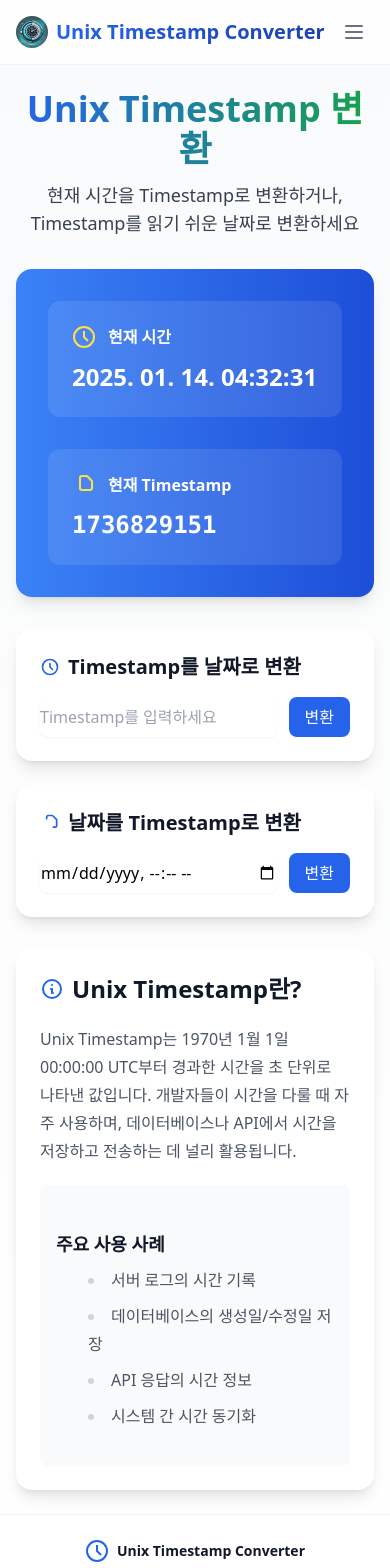
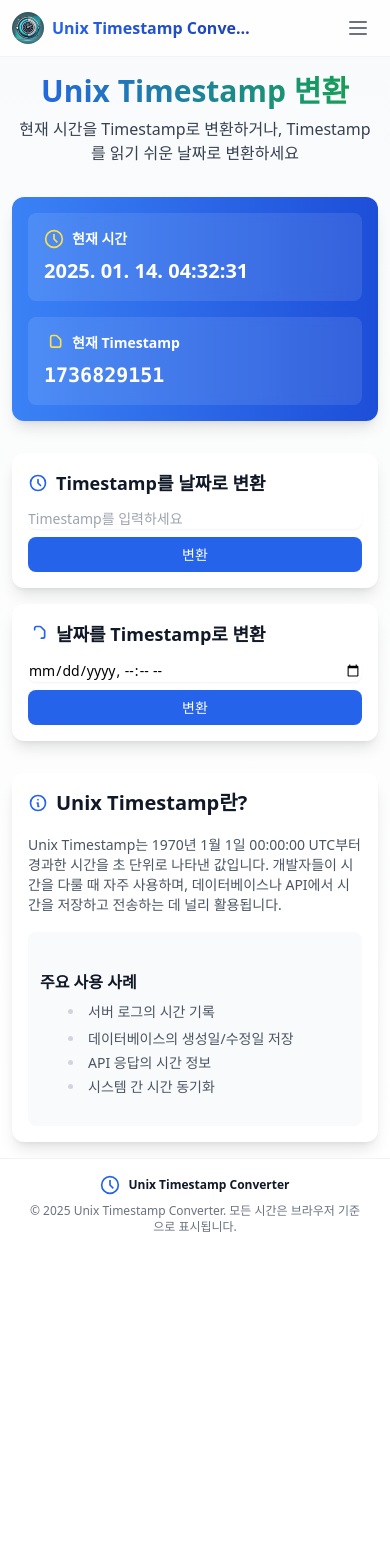
Before and after one commit to DodamKing/timestamp-converter, a Nuxt app: page /timestamp in a window 390 px wide. Shown: the top 1568 px of the page. After the commit the page ends 1251 px from the top, so only its background shows below. Built offline with nearby package versions, Linux system fonts and the light colour scheme.

Commit message:
모바일 대응 강화

```diff
--- a/layouts/default.vue
+++ b/layouts/default.vue
@@ -2,8 +2,8 @@
     <div class="min-h-screen bg-gradient-to-b from-gray-50 to-white">
         <!-- 글래스모피즘 효과가 적용된 헤더 -->
         <header class="sticky top-0 z-50 backdrop-blur-md bg-white/75 border-b border-gray-200/50">
-            <nav class="max-w-7xl mx-auto px-4 sm:px-6 lg:px-8">
-                <div class="flex justify-between h-16">
+            <nav class="max-w-7xl mx-auto px-3 sm:px-6 lg:px-8">
+                <div class="flex justify-between h-14 sm:h-16">
                     <!-- 로고 섹션 -->
                     <div class="flex items-center">
                         <NuxtLink to="/" class="flex items-center space-x-2">
@@ -26,12 +26,11 @@
                                 </div>
                             </div>
                             <span
-                                class="text-xl font-bold bg-gradient-to-r from-blue-600 to-blue-800 bg-clip-text text-transparent">
+                                class="text-base sm:text-xl font-bold bg-gradient-to-r from-blue-600 to-blue-800 bg-clip-text text-transparent truncate max-w-[200px] sm:max-w-none">
                                 Unix Timestamp Converter
                             </span>
                         </NuxtLink>
                     </div>
-
 
                     <!-- 데스크톱 네비게이션 -->
                     <div class="hidden sm:flex sm:items-center sm:space-x-1">
@@ -64,18 +63,28 @@
                         </button>
                     </div>
                 </div>
+            </nav>
+        </header>
+
+        <!-- 모바일 메뉴 오버레이 및 컨텐츠 -->
+        <Teleport to="body">
+            <!-- 오버레이 -->
+            <Transition enter-class="opacity-0" enter-to-class="opacity-100"
+                enter-active-class="transition-opacity duration-200" leave-class="opacity-100"
+                leave-to-class="opacity-0" leave-active-class="transition-opacity duration-200">
+                <div v-if="isMenuOpen" class="fixed inset-0 bg-black/20 z-40" @click="isMenuOpen = false"></div>
+            </Transition>
 
             <!-- 모바일 메뉴 -->
-                <transition enter-active-class="transition duration-200 ease-out"
+            <Transition enter-active-class="transition duration-200 ease-out"
                 enter-from-class="transform scale-95 opacity-0" enter-to-class="transform scale-100 opacity-100"
-                    leave-active-class="transition duration-100 ease-in"
-                    leave-from-class="transform scale-100 opacity-100" leave-to-class="transform scale-95 opacity-0">
-                    <div v-show="isMenuOpen"
-                        class="sm:hidden absolute inset-x-0 top-16 bg-white border-b border-gray-200 pb-3 shadow-lg">
+                leave-active-class="transition duration-100 ease-in" leave-from-class="transform scale-100 opacity-100"
+                leave-to-class="transform scale-95 opacity-0">
+                <div v-if="isMenuOpen"
+                    class="fixed top-14 sm:top-16 inset-x-0 bg-white border-b border-gray-200 pb-3 shadow-lg z-50 sm:hidden">
                     <div class="space-y-1 px-4">
                         <NuxtLink v-for="item in navigation" :key="item.to" :to="item.to"
-                                class="block px-3 py-2 rounded-lg text-base font-medium transition-all duration-200"
-                                :class="[
+                            class="block px-3 py-2 rounded-lg text-base font-medium transition-all duration-200" :class="[
                                 $route.path === item.to
                                     ? 'bg-blue-100 text-blue-700'
                                     : 'text-gray-600 hover:bg-gray-100'
@@ -84,13 +93,12 @@
                         </NuxtLink>
                     </div>
                 </div>
-                </transition>
-            </nav>
-        </header>
+            </Transition>
+        </Teleport>
 
         <!-- 메인 콘텐츠 -->
         <main class="flex-grow">
-            <div class="max-w-7xl mx-auto py-6 px-4 sm:px-6 lg:px-8">
+            <div class="max-w-7xl mx-auto py-4 sm:py-6 px-3 sm:px-6 lg:px-8">
                 <!-- 페이지 전환 애니메이션 -->
                 <transition enter-active-class="transition-opacity duration-300" enter-from-class="opacity-0"
                     enter-to-class="opacity-100" leave-active-class="transition-opacity duration-300"
@@ -102,17 +110,18 @@
 
         <!-- 푸터 -->
         <footer class="bg-white border-t border-gray-200/50">
-            <div class="max-w-7xl mx-auto py-6 px-4 sm:px-6 lg:px-8">
+            <div class="max-w-7xl mx-auto py-4 sm:py-6 px-3 sm:px-6 lg:px-8">
                 <div class="flex flex-col items-center space-y-2">
                     <!-- 로고 반복 -->
                     <div class="flex items-center space-x-2">
-                        <svg class="w-6 h-6 text-blue-600" fill="none" viewBox="0 0 24 24" stroke="currentColor">
+                        <svg class="w-5 sm:w-6 h-5 sm:h-6 text-blue-600" fill="none" viewBox="0 0 24 24"
+                            stroke="currentColor">
                             <circle cx="12" cy="12" r="10" stroke-width="2" />
                             <path stroke-width="2" d="M12 6v6l4 4" />
                         </svg>
-                        <span class="text-sm font-semibold text-gray-900">Unix Timestamp Converter</span>
+                        <span class="text-xs sm:text-sm font-semibold text-gray-900">Unix Timestamp Converter</span>
                     </div>
-                    <p class="text-sm text-gray-500">
+                    <p class="text-xs sm:text-sm text-gray-500 text-center px-4">
                         © 2025 Unix Timestamp Converter. 모든 시간은 브라우저 기준으로 표시됩니다.
                     </p>
                 </div>
@@ -139,6 +148,8 @@ watch(() => useRoute().path, () => {
 /* 스무스 스크롤 적용 */
 html {
     scroll-behavior: smooth;
+    -webkit-text-size-adjust: 100%;
+    text-size-adjust: 100%;
 }
 
 /* 글래스모피즘 효과를 위한 추가 스타일 */
@@ -146,4 +157,19 @@ html {
     -webkit-backdrop-filter: blur(12px);
     backdrop-filter: blur(12px);
 }
+
+/* 모바일 최적화 */
+@media (max-width: 640px) {
+    body {
+        font-size: 14px;
+        line-height: 1.4;
+    }
+}
+
+/* 텍스트 렌더링 최적화 */
+body {
+    -webkit-font-smoothing: antialiased;
+    -moz-osx-font-smoothing: grayscale;
+    text-rendering: optimizeLegibility;
+}
 </style>
--- a/nuxt.config.ts
+++ b/nuxt.config.ts
@@ -60,7 +60,7 @@ export default defineNuxtConfig({
         }
       ],
       link: [
-        { rel: 'icon', type: 'image/x-icon', href: '/favicon.ico' },
+        { rel: 'icon', type: 'image/x-icon', href: '/timestamp-converter/favicon.ico' },
       ]
     },
     baseURL: '/timestamp-converter/'
--- a/pages/timestamp.vue
+++ b/pages/timestamp.vue
@@ -1,58 +1,62 @@
 <template>
     <div class="space-y-8">
         <!-- 페이지 헤더 -->
-        <div class="text-center space-y-3">
-            <h1 class="text-4xl font-bold bg-gradient-to-r from-blue-600 to-green-600 bg-clip-text text-transparent">
+        <div class="text-center space-y-2 sm:space-y-3">
+            <h1
+                class="text-3xl sm:text-4xl font-bold bg-gradient-to-r from-blue-600 to-green-600 bg-clip-text text-transparent">
                 Unix Timestamp 변환
             </h1>
-            <p class="mt-2 text-gray-700 text-lg">
+            <p class="mt-2 text-gray-700 text-base sm:text-lg">
                 현재 시간을 Timestamp로 변환하거나, Timestamp를 읽기 쉬운 날짜로 변환하세요
             </p>
         </div>
 
         <!-- 현재 시간 카드 -->
-        <div class="bg-gradient-to-r from-blue-500 to-blue-700 rounded-2xl shadow-lg text-white p-8">
-            <div class="grid grid-cols-1 md:grid-cols-2 gap-8">
-                <div class="backdrop-blur-sm bg-white/10 rounded-xl p-6">
-                    <div class="flex items-center space-x-3 mb-3">
-                        <svg class="w-6 h-6 text-yellow-300" fill="none" viewBox="0 0 24 24" stroke="currentColor">
+        <div
+            class="bg-gradient-to-r from-blue-500 to-blue-700 rounded-xl sm:rounded-2xl shadow-lg text-white p-4 sm:p-8">
+            <div class="grid grid-cols-1 gap-4 sm:gap-8">
+                <div class="backdrop-blur-sm bg-white/10 rounded-lg sm:rounded-xl p-4 sm:p-6">
+                    <div class="flex items-center space-x-2 sm:space-x-3 mb-2 sm:mb-3">
+                        <svg class="w-5 h-5 sm:w-6 sm:h-6 text-yellow-300" fill="none" viewBox="0 0 24 24"
+                            stroke="currentColor">
                             <circle cx="12" cy="12" r="10" stroke-width="2" />
                             <path stroke-width="2" d="M12 6v6l4 4" />
                         </svg>
-                        <span class="font-semibold">현재 시간</span>
+                        <span class="font-semibold text-sm sm:text-base">현재 시간</span>
                     </div>
-                    <p class="text-2xl font-bold">{{ currentDateTime }}</p>
+                    <p class="text-xl sm:text-2xl font-bold">{{ currentDateTime }}</p>
                 </div>
-                <div class="backdrop-blur-sm bg-white/10 rounded-xl p-6">
-                    <div class="flex items-center space-x-3 mb-3">
-                        <svg class="w-6 h-6 text-yellow-300" fill="none" viewBox="0 0 24 24" stroke="currentColor">
+                <div class="backdrop-blur-sm bg-white/10 rounded-lg sm:rounded-xl p-4 sm:p-6">
+                    <div class="flex items-center space-x-2 sm:space-x-3 mb-2 sm:mb-3">
+                        <svg class="w-5 h-5 sm:w-6 sm:h-6 text-yellow-300" fill="none" viewBox="0 0 24 24"
+                            stroke="currentColor">
                             <path stroke-linecap="round" stroke-linejoin="round" stroke-width="2"
                                 d="M8 7v8a2 2 0 002 2h6M8 7V5a2 2 0 012-2h4.586a1 1 0 01.707.293l4.414 4.414a1 1 0 01.293.707V15a2 2 0 01-2 2h-2" />
                         </svg>
-                        <span class="font-semibold">현재 Timestamp</span>
+                        <span class="font-semibold text-sm sm:text-base">현재 Timestamp</span>
                     </div>
-                    <p class="text-2xl font-bold font-mono">{{ currentTimestamp }}</p>
+                    <p class="text-xl sm:text-2xl font-bold font-mono">{{ currentTimestamp }}</p>
                 </div>
             </div>
         </div>
 
         <!-- 변환 도구 섹션 -->
-        <div class="grid grid-cols-1 md:grid-cols-2 gap-6">
+        <div class="grid grid-cols-1 gap-4 sm:gap-6 md:grid-cols-2">
             <!-- Timestamp → 날짜 변환 -->
-            <div class="bg-white rounded-2xl shadow-lg p-6 hover:shadow-xl transition-shadow duration-300">
-                <h2 class="text-xl font-semibold text-gray-900 mb-4 flex items-center">
+            <div class="bg-white rounded-xl sm:rounded-2xl shadow-lg p-4 sm:p-6">
+                <h2 class="text-lg sm:text-xl font-semibold text-gray-900 mb-3 sm:mb-4 flex items-center">
                     <svg class="w-5 h-5 mr-2 text-blue-600" fill="none" viewBox="0 0 24 24" stroke="currentColor">
                         <path stroke-linecap="round" stroke-linejoin="round" stroke-width="2"
                             d="M12 8v4l3 3m6-3a9 9 0 11-18 0 9 9 0 0118 0z" />
                     </svg>
                     Timestamp를 날짜로 변환
                 </h2>
-                <div class="space-y-4">
-                    <div class="flex gap-3">
+                <div class="space-y-3 sm:space-y-4">
+                    <div class="flex flex-col sm:flex-row gap-2 sm:gap-3">
                         <input v-model="timestampInput" type="number" placeholder="Timestamp를 입력하세요"
-                            class="flex-1 rounded-lg border-gray-300 focus:border-blue-500 focus:ring-blue-500 shadow-sm" />
+                            class="w-full rounded-lg border-gray-300 focus:border-blue-500 focus:ring-blue-500 shadow-sm" />
                         <button @click="convertTimestampToDate"
-                            class="px-4 py-2 bg-blue-600 text-white rounded-lg hover:bg-blue-700 focus:outline-none focus:ring-2 focus:ring-blue-500 focus:ring-offset-2 transition-colors duration-200">
+                            class="w-full sm:w-auto px-4 py-2 bg-blue-600 text-white rounded-lg hover:bg-blue-700 focus:outline-none focus:ring-2 focus:ring-blue-500 focus:ring-offset-2 transition-colors duration-200">
                             변환
                         </button>
                     </div>
@@ -62,29 +66,29 @@
                         leave-active-class="transition-all duration-300 ease-in"
                         leave-from-class="opacity-100 transform translate-y-0"
                         leave-to-class="opacity-0 transform translate-y-2">
-                        <div v-if="timestampResult" class="bg-gray-50 rounded-lg p-4">
-                            <p class="text-sm text-gray-500 mb-1">변환 결과</p>
-                            <p class="text-lg font-semibold text-gray-900">{{ timestampResult }}</p>
+                        <div v-if="timestampResult" class="bg-gray-50 rounded-lg p-3 sm:p-4">
+                            <p class="text-xs sm:text-sm text-gray-500 mb-1">변환 결과</p>
+                            <p class="text-base sm:text-lg font-semibold text-gray-900">{{ timestampResult }}</p>
                         </div>
                     </transition>
                 </div>
             </div>
 
             <!-- 날짜 → Timestamp 변환 -->
-            <div class="bg-white rounded-2xl shadow-lg p-6 hover:shadow-xl transition-shadow duration-300">
-                <h2 class="text-xl font-semibold text-gray-900 mb-4 flex items-center">
+            <div class="bg-white rounded-xl sm:rounded-2xl shadow-lg p-4 sm:p-6">
+                <h2 class="text-lg sm:text-xl font-semibold text-gray-900 mb-3 sm:mb-4 flex items-center">
                     <svg class="w-5 h-5 mr-2 text-blue-600" fill="none" viewBox="0 0 24 24" stroke="currentColor">
                         <path stroke-linecap="round" stroke-linejoin="round" stroke-width="2"
-                            d="M8 7V5a2 2 0 012-2h4.586a1 1 0 01.707.293l4.414 4.414a1 1 0 01.293.707V15a2 2 0 01-2 2h-2M8 7V5a2 2 0 012-2h4.586a1 1 0 01.707.293l4.414 4.414a1 1 0 01.293.707V15a2 2 0 01-2 2h-2" />
+                            d="M8 7V5a2 2 0 012-2h4.586a1 1 0 01.707.293l4.414 4.414a1 1 0 01.293.707V15a2 2 0 01-2 2h-2" />
                     </svg>
                     날짜를 Timestamp로 변환
                 </h2>
-                <div class="space-y-4">
-                    <div class="flex gap-3">
+                <div class="space-y-3 sm:space-y-4">
+                    <div class="flex flex-col sm:flex-row gap-2 sm:gap-3">
                         <input v-model="dateInput" type="datetime-local"
-                            class="flex-1 rounded-lg border-gray-300 focus:border-blue-500 focus:ring-blue-500 shadow-sm" />
+                            class="w-full rounded-lg border-gray-300 focus:border-blue-500 focus:ring-blue-500 shadow-sm" />
                         <button @click="convertDateToTimestamp"
-                            class="px-4 py-2 bg-blue-600 text-white rounded-lg hover:bg-blue-700 focus:outline-none focus:ring-2 focus:ring-blue-500 focus:ring-offset-2 transition-colors duration-200">
+                            class="w-full sm:w-auto px-4 py-2 bg-blue-600 text-white rounded-lg hover:bg-blue-700 focus:outline-none focus:ring-2 focus:ring-blue-500 focus:ring-offset-2 transition-colors duration-200">
                             변환
                         </button>
                     </div>
@@ -94,9 +98,9 @@
                         leave-active-class="transition-all duration-300 ease-in"
                         leave-from-class="opacity-100 transform translate-y-0"
                         leave-to-class="opacity-0 transform translate-y-2">
-                        <div v-if="dateResult" class="bg-gray-50 rounded-lg p-4">
-                            <p class="text-sm text-gray-500 mb-1">변환 결과</p>
-                            <p class="text-lg font-semibold font-mono text-gray-900">{{ dateResult }}</p>
+                        <div v-if="dateResult" class="bg-gray-50 rounded-lg p-3 sm:p-4">
+                            <p class="text-xs sm:text-sm text-gray-500 mb-1">변환 결과</p>
+                            <p class="text-base sm:text-lg font-semibold font-mono text-gray-900">{{ dateResult }}</p>
                         </div>
                     </transition>
                 </div>
@@ -104,23 +108,24 @@
         </div>
 
         <!-- 설명 섹션 -->
-        <div class="bg-white rounded-2xl shadow-lg p-6 prose max-w-none">
-            <h2 class="text-2xl font-semibold text-gray-900 mb-4 flex items-center">
-                <svg class="w-6 h-6 mr-2 text-blue-600" fill="none" viewBox="0 0 24 24" stroke="currentColor">
+        <div class="bg-white rounded-xl sm:rounded-2xl shadow-lg p-4 sm:p-6 prose max-w-none">
+            <h2 class="text-xl sm:text-2xl font-semibold text-gray-900 mb-3 sm:mb-4 flex items-center">
+                <svg class="w-5 h-5 sm:w-6 sm:h-6 mr-2 text-blue-600" fill="none" viewBox="0 0 24 24"
+                    stroke="currentColor">
                     <path stroke-linecap="round" stroke-linejoin="round" stroke-width="2"
                         d="M13 16h-1v-4h-1m1-4h.01M21 12a9 9 0 11-18 0 9 9 0 0118 0z" />
                 </svg>
                 Unix Timestamp란?
             </h2>
-            <div class="text-gray-600 space-y-4">
-                <p>
+            <div class="text-gray-600 space-y-3 sm:space-y-4">
+                <p class="text-sm sm:text-base">
                     Unix Timestamp는 1970년 1월 1일 00:00:00 UTC부터 경과한 시간을 초 단위로 나타낸 값입니다.
                     개발자들이 시간을 다룰 때 자주 사용하며, 데이터베이스나 API에서 시간을 저장하고 전송하는 데 널리 활용됩니다.
                 </p>
 
-                <div class="bg-gray-50 rounded-lg p-4">
-                    <h3 class="text-lg font-semibold text-gray-900 mb-2">주요 사용 사례</h3>
-                    <ul class="list-disc list-inside space-y-2 text-gray-600">
+                <div class="bg-gray-50 rounded-lg p-3 sm:p-4">
+                    <h3 class="text-base sm:text-lg font-semibold text-gray-900 mb-2">주요 사용 사례</h3>
+                    <ul class="list-disc list-inside space-y-1 sm:space-y-2 text-sm sm:text-base text-gray-600">
                         <li>서버 로그의 시간 기록</li>
                         <li>데이터베이스의 생성일/수정일 저장</li>
                         <li>API 응답의 시간 정보</li>
```
Also changed, not shown: pages/utc.vue (+170 -191 lines). Lines whose indentation alone changed are shown as unchanged.
